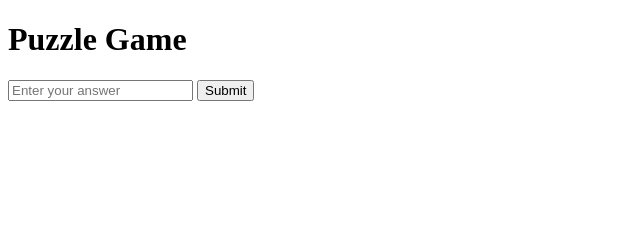
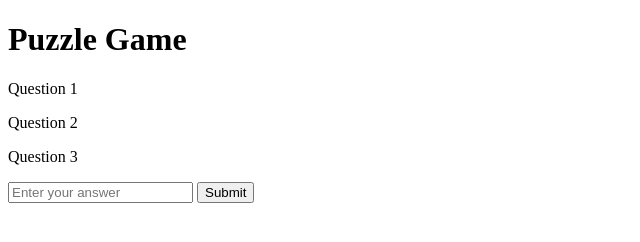
Before and after one commit to Sapium59/sapium59.github.io, a plain HTML site: page index.html in a window 1280 px wide. Shown: the whole page, without its empty margins (0-640 px from the left). Drawn offline with Linux system fonts and the light colour scheme.

Commit message:
Update index.html

```diff
--- a/index.html
+++ b/index.html
@@ -27,13 +27,51 @@
           {
             question: "Question 3",
             answer: "Answer 3"
+          },
+          {
+            question: "Question 4",
+            answer: "Answer 4"
+          },
+          {
+            question: "Question 5",
+            answer: "Answer 5"
+          },
+          {
+            question: "Question 6",
+            answer: "Answer 6"
+          },
+          {
+            question: "Question 7",
+            answer: "Answer 7"
+          },
+          {
+            question: "Question 8",
+            answer: "Answer 8"
           }
         ];
       }
 
+      // 获取解锁安排
+      function getUnlockMap() {
+        return {
+          0: 3,
+          1: 4,
+          2: 5,
+          3: 6,
+          4: 7,
+          5: 8,
+          6: 8,
+          7: 8,
+          8: 8
+        };
+      }
+
       // 渲染题目
       function renderQuestions() {
+        // 根据已答对的题目数量，计算当前已解锁到题目数量
         var correctAnswersCount = getCorrectAnswersCount();
+        var unlockMap = getUnlockMap()
+        var unlockQuestionNumber = unlockMap[correctAnswersCount]
         var questionDictionary = getQuestionDictionary();
 
         // 获取题目容器
@@ -42,8 +80,8 @@
         // 清空题目容器
         questionsContainer.innerHTML = "";
 
-        // 根据已答对的题目数量，渲染相应数量的题目
-        for (var i = 0; i < correctAnswersCount; i++) {
+        // 渲染相应数量的题目
+        for (var i = 0; i < unlockQuestionNumber; i++) {
           var question = questionDictionary[i].question;
           var questionElement = document.createElement("p");
           questionElement.textContent = question;
```
